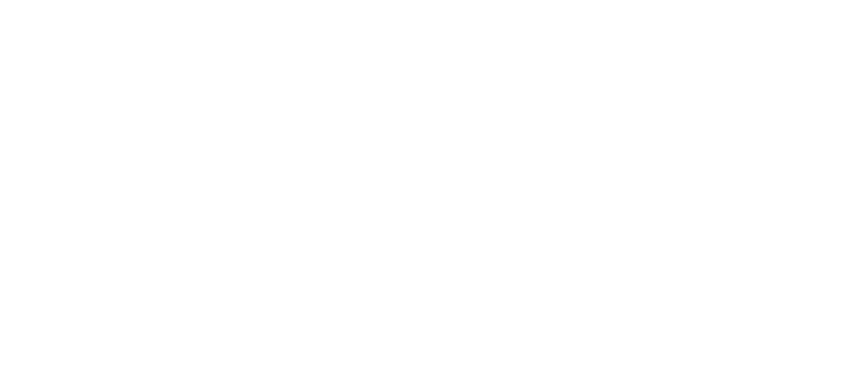
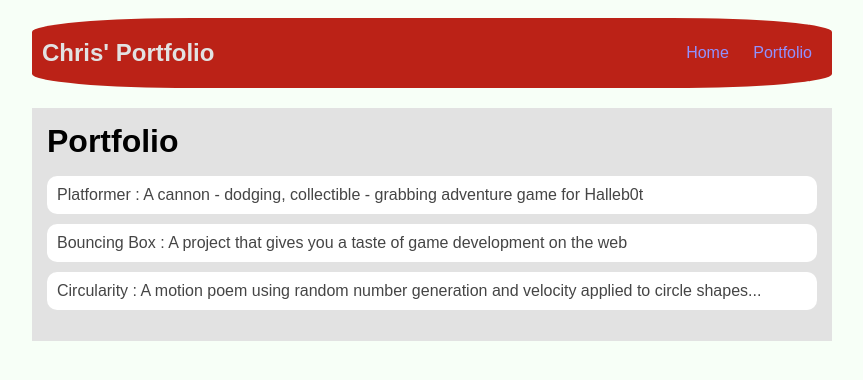
Before and after one commit to cwest52/cwest52.github.io, a plain HTML site: page portfolio.html in a window 1280 px wide. Shown: the whole page, without its empty margins (208-1071 px from the left). Drawn offline with Linux system fonts and the light colour scheme.

Commit message:
add portfolio.html file

```diff
--- a/portfolio.html
+++ b/portfolio.html
@@ -0,0 +1,33 @@
+<!DOCTYPE HTML>
+<html>
+    <head>
+        <title>Chris' Portfolio</title>
+        <link rel="stylesheet" href="style.css">
+    </head>
+
+    <body>
+    <div id="all-contents">
+        <nav>
+            <h1>Chris' Portfolio</h1>
+            <ul id="nav-ul">
+                <li class="nav-li">
+                     <a class="nav-a" href="index.html">Home</a>
+                </li>
+                 <li class="nav-li">
+                    <a class="nav-a" href="portfolio.html">Portfolio</a>
+                </li>
+            </ul>
+        </nav>
+        <main>
+            <div class="content">
+                <h1>Portfolio</h1>
+                <ul id="portfolio">
+                    <li><a href="projects/platformer/">Platformer : A cannon - dodging, collectible - grabbing adventure game for Halleb0t</a></li>
+                    <li><a href="projects/bouncing-box/">Bouncing Box : A project that gives you a taste of game development on the web </a></li>
+                    <li><a href="projects/circularity/">Circularity : A motion poem using random number generation and velocity applied to circle shapes...</a></li>
+                </ul>
+            </div>
+        </main>
+    </div>
+    </body>
+</html>
--- a/style.css
+++ b/style.css
@@ -62,3 +62,29 @@ main {
 h2, h3 {
     margin: 0px;
 }
+
+         /* portfolio styles */
+         .content h1 {
+            color: black;
+        }
+
+        #portfolio {
+            list-style-type: none;
+            padding-left: 0;
+        }
+
+        #portfolio li {
+            background: #fff;
+            padding: 10px;
+            border-radius: 10px;
+            margin-bottom: 10px;
+        }
+
+        #portfolio li:hover {
+            background: #eee;
+        }
+
+        #portfolio a {
+            text-decoration: none;
+            color: #454545;
+        }
```
